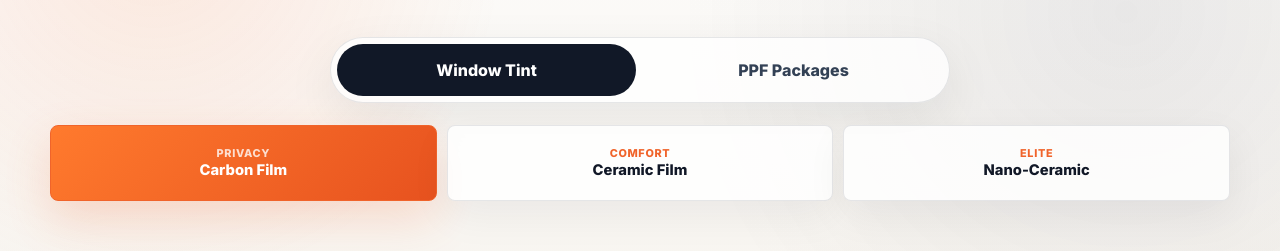
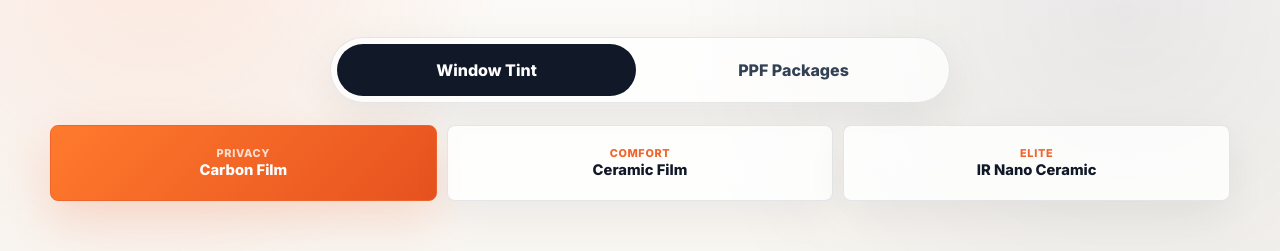
Before and after one commit to Sharifwindowtinting/shop, a React (Vite) app: page / in a window 1280 px wide. Shown: the part 3320-3571 px from the top of the page. Built offline with nearby package versions, Linux system fonts and the light colour scheme.

Commit message:
Rename nano ceramic package

```diff
--- a/src/main.jsx
+++ b/src/main.jsx
@@ -143,7 +143,7 @@ const packageGroups = [
       },
       {
         key: 'nano',
-        name: 'Nano-Ceramic',
+        name: 'IR Nano Ceramic',
         tag: 'Elite',
         title: 'Highest-performance tint for maximum comfort and clarity.',
         coverage: 'nano',
```
